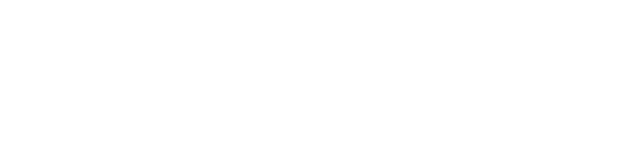
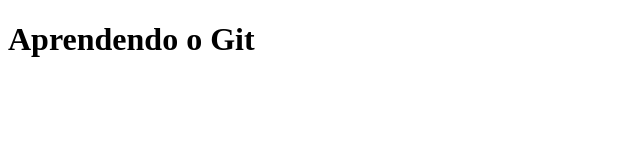
Before and after one commit to Brilhante87/a-connaitre-GitHub, a plain HTML site: page index.html in a window 1280 px wide. Shown: the whole page, without its empty margins (0-640 px from the left). Drawn offline with Linux system fonts and the light colour scheme.

```diff
--- a/index.html
+++ b/index.html
@@ -7,6 +7,6 @@
     <title>Curso de Git e GitHub </title>
 </head>
 <body>
-
+    <h1>Aprendendo o Git</h1>
 </body>
 </html>
```
Also changed, not shown: 1 other file.
